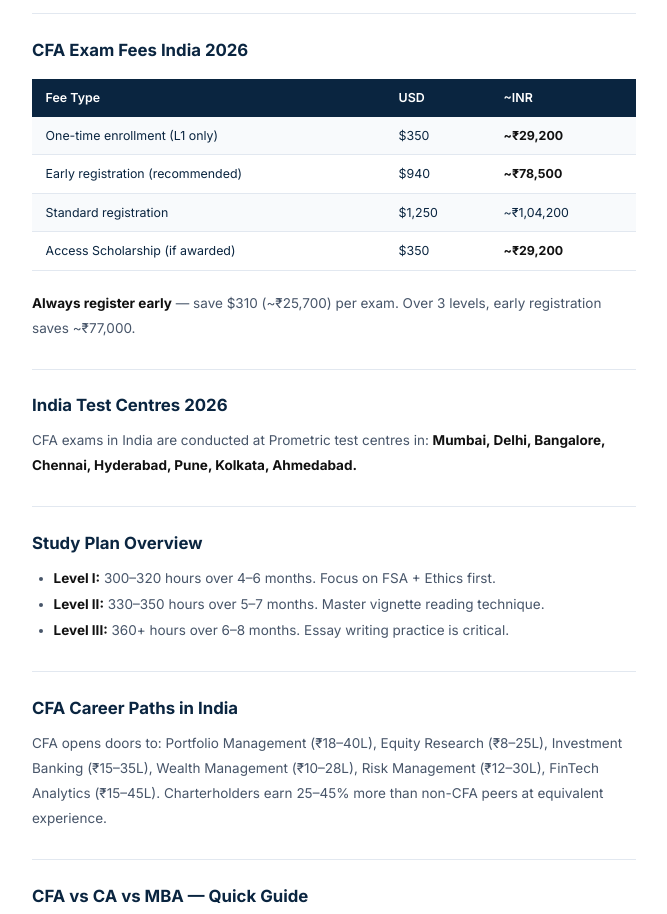
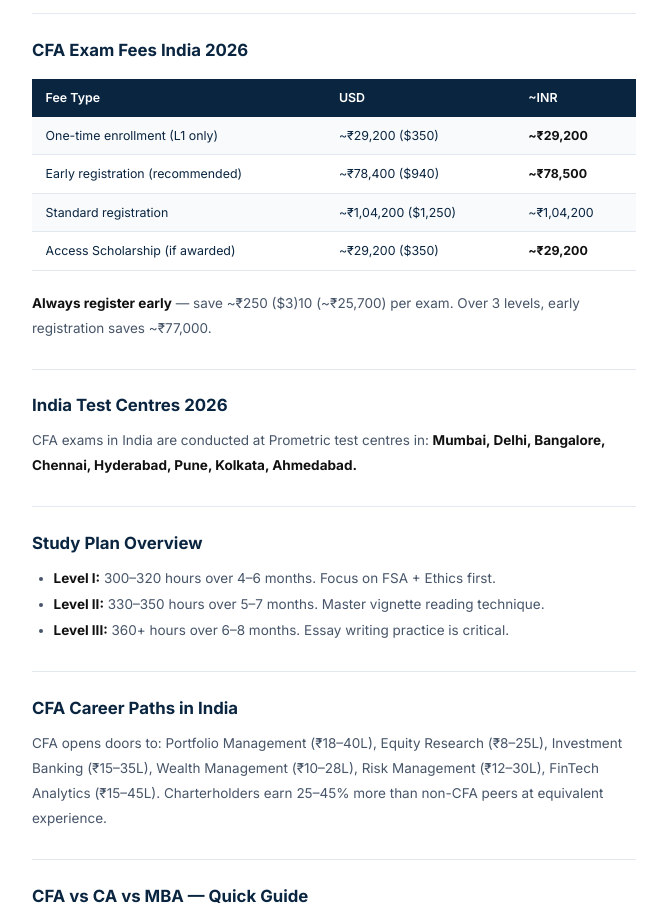
Before and after one commit to durgeshkekare-gif/cfa-prep-in, a website: page blog/cfa-exam-india-2026-complete-guide.html in a window 1280 px wide. Shown: the part 1064-1978 px from the top of the page, without its empty margins (162-829 px from the left). Drawn offline with Linux system fonts and the light colour scheme.

Commit message:
fix: convert USD $ prices to INR ₹ equivalents

```diff
--- a/blog/cfa-exam-india-2026-complete-guide.html
+++ b/blog/cfa-exam-india-2026-complete-guide.html
@@ -6,7 +6,7 @@
 <meta name="viewport" content="width=device-width,initial-scale=1.0"><meta name="robots" content="index,follow">
 <meta name="description" content="Complete CFA exam guide for India 2026. What is CFA, eligibility, fees, exam windows, pass rates, study tips and career paths. Everything in one place."><title>CFA Exam India 2026 — Complete Guide | cfa-prep.in</title>
 <link rel="canonical" href="https://cfa-prep.in/blog/cfa-exam-india-2026-complete-guide.html">
-<script type="application/ld+json">{"@context":"https://schema.org","@type":"FAQPage","mainEntity":[{"@type":"Question","name":"What is the CFA exam?","acceptedAnswer":{"@type":"Answer","text":"CFA (Chartered Financial Analyst) is a global credential from CFA Institute USA, covering investment analysis, portfolio management and financial ethics across 3 exam levels."}},{"@type":"Question","name":"How much does CFA cost in India?","acceptedAnswer":{"@type":"Answer","text":"CFA exam fee in India: $350 one-time enrollment + $940 early registration per level = approximately ₹78,500 per exam at early registration. Total for all 3 levels: approximately ₹2.5-3L."}}]}</script>
+<script type="application/ld+json">{"@context":"https://schema.org","@type":"FAQPage","mainEntity":[{"@type":"Question","name":"What is the CFA exam?","acceptedAnswer":{"@type":"Answer","text":"CFA (Chartered Financial Analyst) is a global credential from CFA Institute USA, covering investment analysis, portfolio management and financial ethics across 3 exam levels."}},{"@type":"Question","name":"How much does CFA cost in India?","acceptedAnswer":{"@type":"Answer","text":"CFA exam fee in India: ~₹29,200 ($350) one-time enrollment + ~₹78,400 ($940) early registration per level = approximately ₹78,500 per exam at early registration. Total for all 3 levels: approximately ₹2.5-3L."}}]}</script>
 <script async src="https://www.googletagmanager.com/gtag/js?id=G-B7D9K7Q5TM"></script>
 <script>window.dataLayer=window.dataLayer||[];function gtag(){dataLayer.push(arguments);}gtag('js',new Date());gtag('config','G-B7D9K7Q5TM');</script>
 <link rel="preconnect" href="https://fonts.googleapis.com">
@@ -78,12 +78,12 @@
 <h2>CFA Exam Fees India 2026</h2>
 <table>
 <tr><th>Fee Type</th><th>USD</th><th>~INR</th></tr>
-<tr><td>One-time enrollment (L1 only)</td><td>$350</td><td><strong>~₹29,200</strong></td></tr>
-<tr><td>Early registration (recommended)</td><td>$940</td><td><strong>~₹78,500</strong></td></tr>
-<tr><td>Standard registration</td><td>$1,250</td><td>~₹1,04,200</td></tr>
-<tr><td>Access Scholarship (if awarded)</td><td>$350</td><td><strong>~₹29,200</strong></td></tr>
+<tr><td>One-time enrollment (L1 only)</td><td>~₹29,200 ($350)</td><td><strong>~₹29,200</strong></td></tr>
+<tr><td>Early registration (recommended)</td><td>~₹78,400 ($940)</td><td><strong>~₹78,500</strong></td></tr>
+<tr><td>Standard registration</td><td>~₹1,04,200 ($1,250)</td><td>~₹1,04,200</td></tr>
+<tr><td>Access Scholarship (if awarded)</td><td>~₹29,200 ($350)</td><td><strong>~₹29,200</strong></td></tr>
 </table>
-<p><strong>Always register early</strong> — save $310 (~₹25,700) per exam. Over 3 levels, early registration saves ~₹77,000.</p>
+<p><strong>Always register early</strong> — save ~₹250 ($3)10 (~₹25,700) per exam. Over 3 levels, early registration saves ~₹77,000.</p>
 
 <h2>India Test Centres 2026</h2>
 <p>CFA exams in India are conducted at Prometric test centres in: <strong>Mumbai, Delhi, Bangalore, Chennai, Hyderabad, Pune, Kolkata, Ahmedabad.</strong></p>
```
